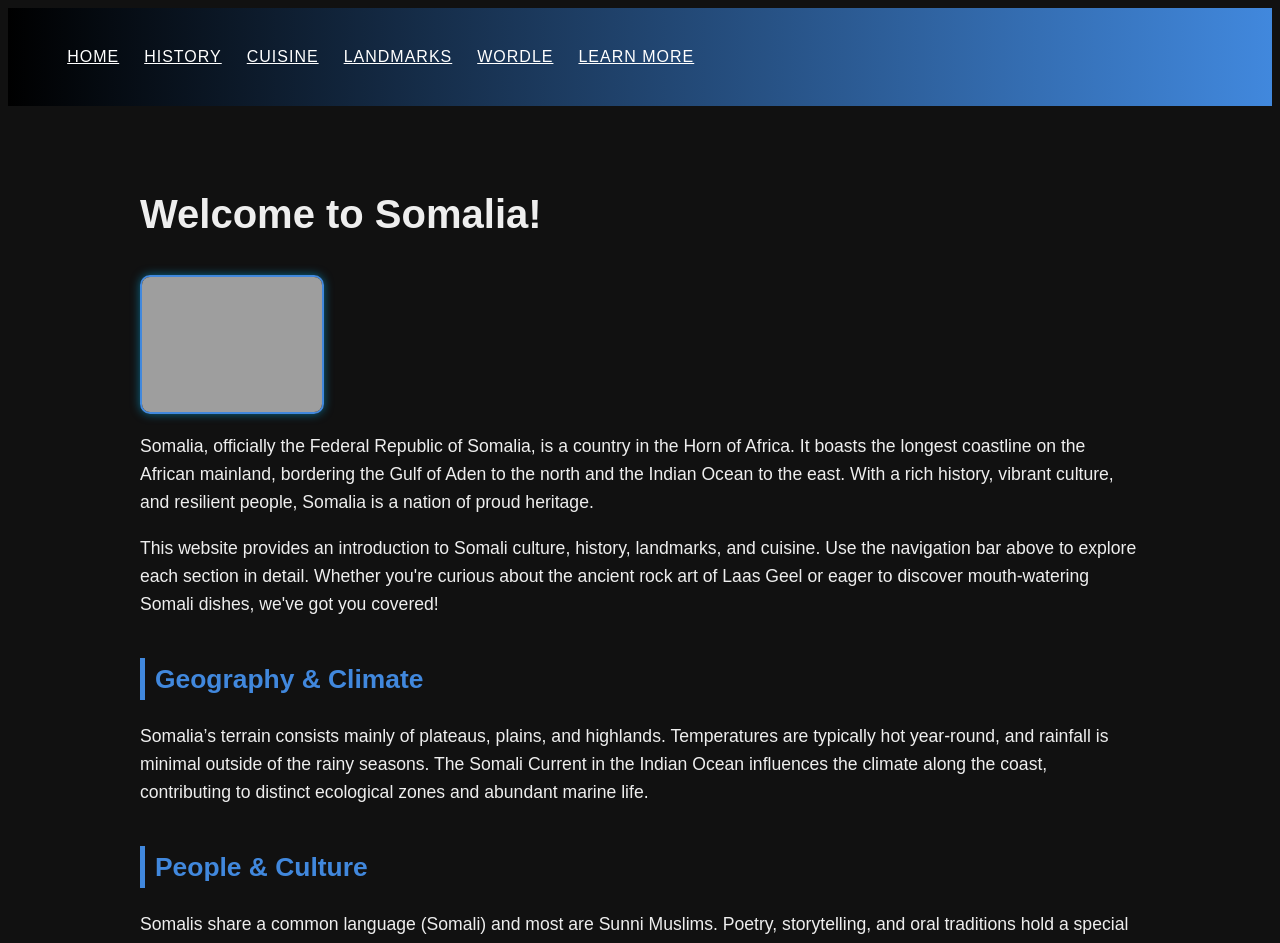
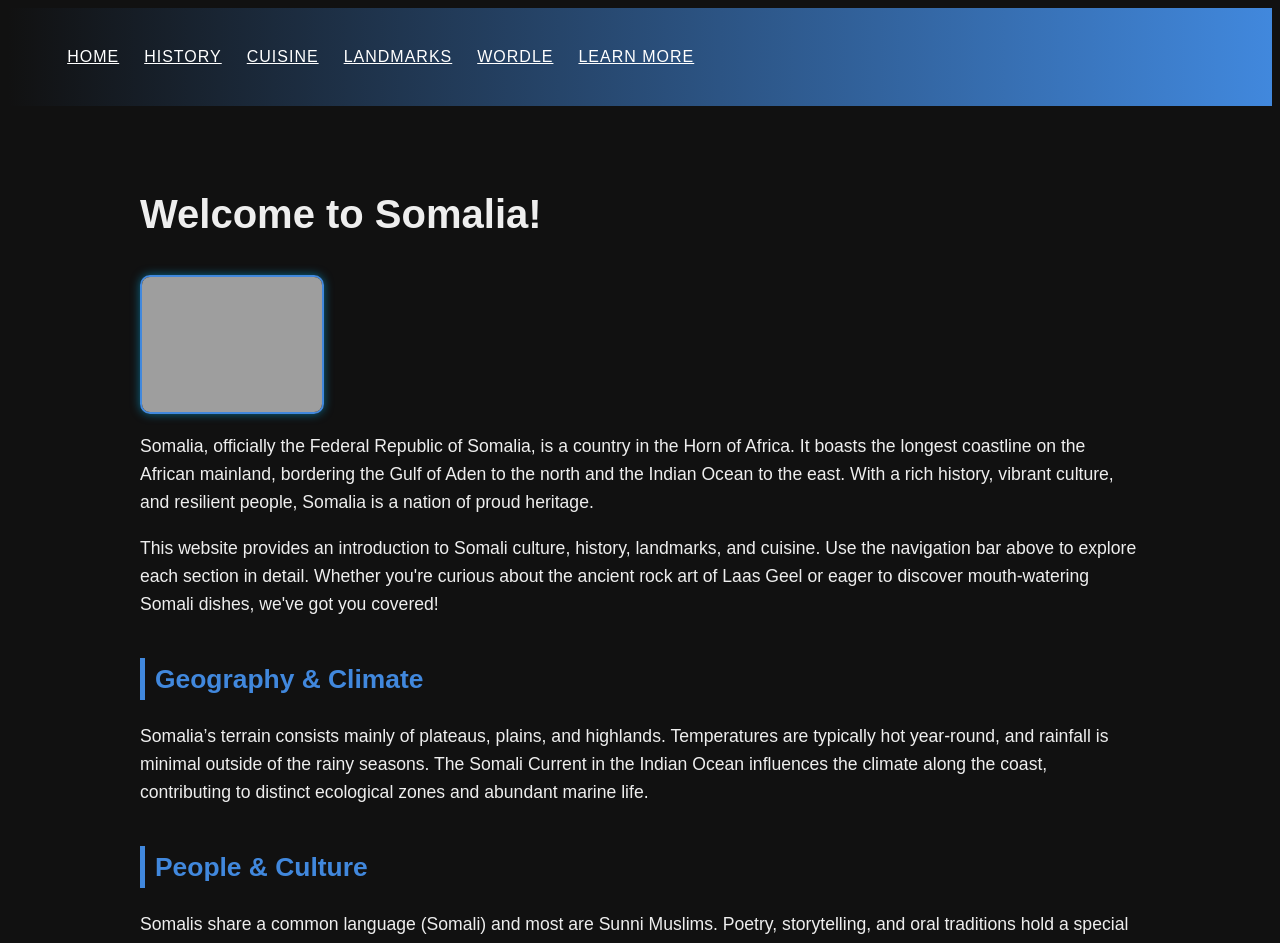
Before and after one commit to SomaliScript/website, a Flask app: page / in a window 1280 px wide. Shown: the top 943 px of the page. Run offline with Flask 3, Linux system fonts and the light colour scheme; grey boxes are pictures that could not be loaded.

Commit message:
change navbar styling slighlty

```diff
--- a/static/style.css
+++ b/static/style.css
@@ -15,7 +15,7 @@ body {
 /* Navbar Styling */
 /* ======================= */
 .navbar {
-  background: linear-gradient(90deg, #000, #4188DD);
+  background: linear-gradient(90deg, #111, #4188DD);
   padding: 1.2em;
 }
 
```
